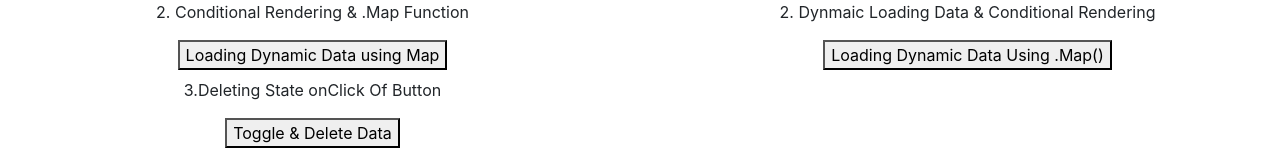
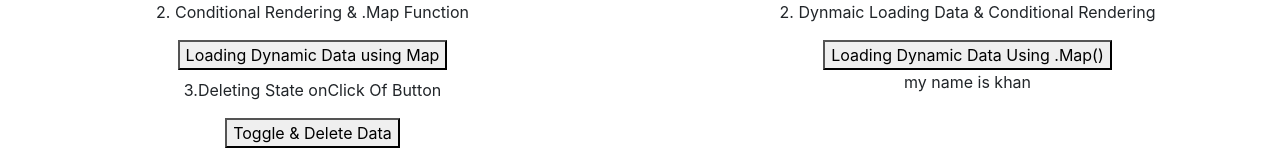
Before and after one commit to HusnainK721/my-first-app, a React (Create React App) app: page / in a window 1280 px wide. Shown: the part 153-313 px from the top of the page. Built offline with nearby package versions, Linux system fonts and the light colour scheme.

Commit message:
working with delete state compnent

```diff
--- /dev/null
+++ b/src/Component/Module-4-ListAndConditional/ListAndConditionalFunctional/D-DeletingStateF/DeletingStateChildF.jsx
@@ -0,0 +1,9 @@
+import React from "react";
+
+export const DeletingStateChildF = () => {
+  return (
+    <div>
+      <p>my name is khan</p>
+    </div>
+  );
+};
--- /dev/null
+++ b/src/Component/Module-4-ListAndConditional/ListAndConditionalFunctional/D-DeletingStateF/DeletingStateParentF.jsx
@@ -0,0 +1,9 @@
+import React from "react";
+import { DeletingStateChildF } from "./DeletingStateChildF";
+export const DeletingStateParentF = () => {
+  return (
+    <div>
+      <DeletingStateChildF />
+    </div>
+  );
+};
--- a/src/Component/Module-4-ListAndConditional/Module4ListAndConditional.jsx
+++ b/src/Component/Module-4-ListAndConditional/Module4ListAndConditional.jsx
@@ -7,6 +7,7 @@ import { ConditionalRenderingParentInJSWayFunc } from "./ListAndConditionalFunct
 import { OutputtingListDynamicallyParentC } from "./ListAndConditionalClass/C-OutputtingListDynamically/OutputtingListDynamicallyParentC";
 import { OutputtingListDynamicallyParentF } from "./ListAndConditionalFunctional/C-OutputtingListDynamicUsingMap/OutputtingListDynamicallyParentF";
 import { DeletingStateParentC } from "./ListAndConditionalClass/D-DeletingState/DeletingStateParentC";
+import { DeletingStateParentF } from "./ListAndConditionalFunctional/D-DeletingStateF/DeletingStateParentF";
 
 export const Module4ListAndConditional = () => {
   return (
@@ -28,6 +29,7 @@ export const Module4ListAndConditional = () => {
             <ConditionalRenderingParentInFunc />
             <ConditionalRenderingParentInJSWayFunc />
             <OutputtingListDynamicallyParentF />
+            <DeletingStateParentF />
           </div>
         </Col>
       </Row>
```
Also changed, not shown: src/Component/Module-4-ListAndConditional/ListAndConditionalFunctional/D-DeletingState/DeletingStateChildF.jsx (deleted, +0 -11 lines), src/Component/Module-4-ListAndConditional/ListAndConditionalFunctional/D-DeletingState/DeletingStateParentF.jsx (deleted), 1 other file (tests, documents, lock files or other folders).
